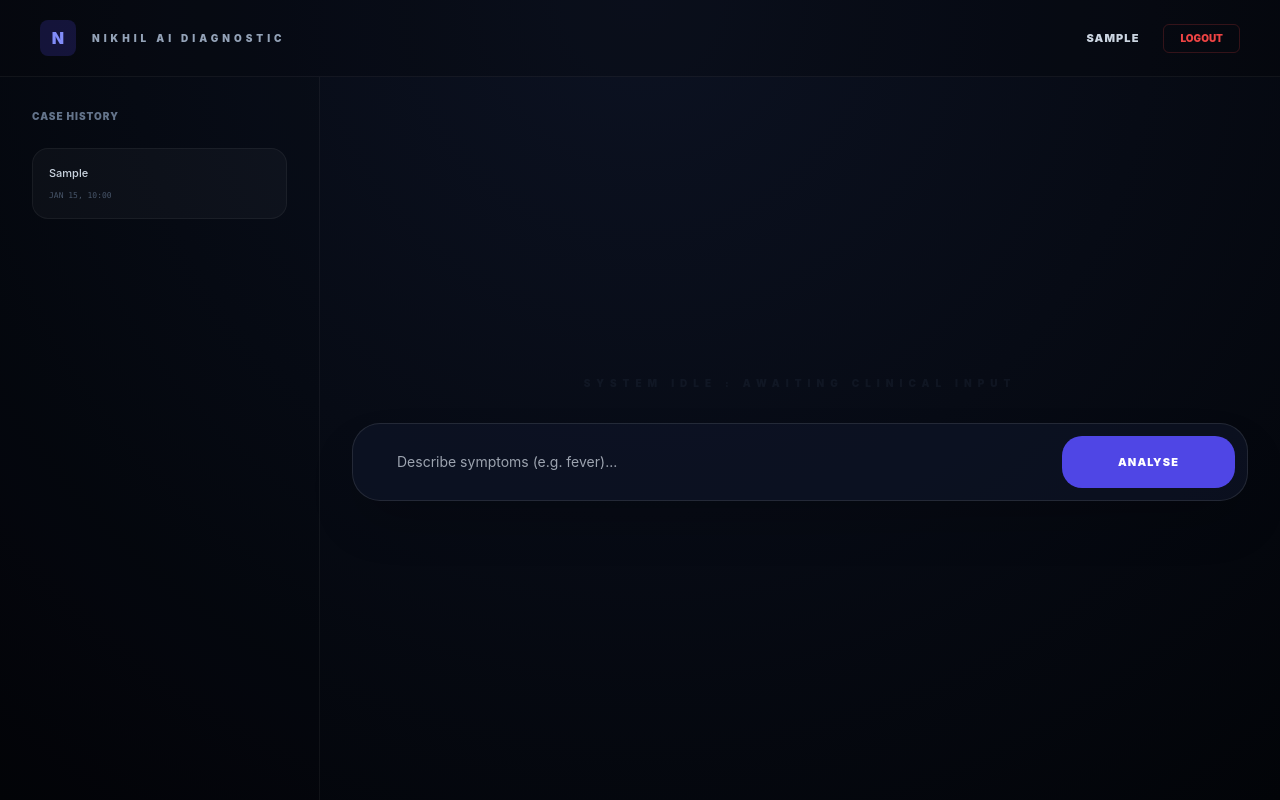
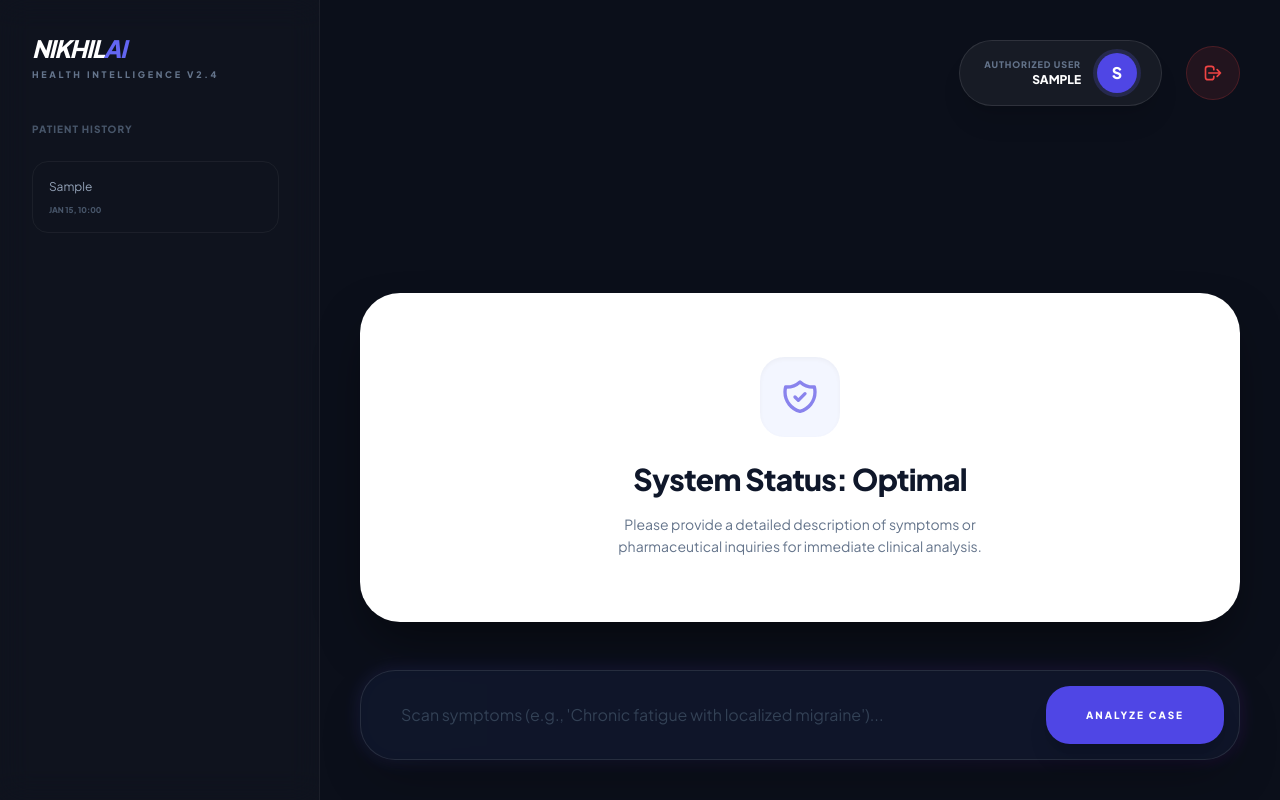
Before and after one commit to Nikhil-Raju/AI-Healthcare-Bot, a Django app: page /chat/ in a window 1280 px wide. Run offline with Django 4.2, Linux system fonts and the light colour scheme; a user stored in the database is signed in; tables that the repository leaves empty hold one stand-in row (values such as "Sample post"); some libraries are stand-ins or nearby versions.

Commit message:
Initial commit: Healthcare Bot (Removed Secrets)

```diff
--- a/HealthcareBot/urls.py
+++ b/HealthcareBot/urls.py
@@ -4,10 +4,10 @@ from bot_app import views
 
 urlpatterns = [
     path('admin/', admin.site.urls),
-    path('', views.login_view, name='login_home'),
+    path('', views.login_view, name='login_home'), # This matches name='login_home' in your error log
+    path('login/', views.login_view, name='login'),
     path('signup/', views.signup_view, name='signup'),
-    path('login/', views.login_view, name='login'), # Added slash
-    path('chat/', views.chat_view, name='chat'),   # Added slash
+    path('chat/', views.chat_view, name='chat'),
     path('logout/', views.logout_view, name='logout'),
     path('api/chat/', views.chat_api, name='chat_api'),
 ]
--- a/bot_app/templates/index.html
+++ b/bot_app/templates/index.html
@@ -2,104 +2,131 @@
 <html lang="en">
 <head>
     <meta charset="UTF-8">
-    <title>Nikhil AI | Executive Diagnostic</title>
+    <meta name="viewport" content="width=device-width, initial-scale=1.0">
+    <title>Nikhil AI | Health Intelligence</title>
     <script src="https://cdn.tailwindcss.com"></script>
+    <link href="https://fonts.googleapis.com/css2?family=Plus+Jakarta+Sans:wght@300;400;600;800&family=JetBrains+Mono&display=swap" rel="stylesheet">
     <style>
-        :root { --obsidian: #020408; }
-        body { background: radial-gradient(circle at top, #0c1222, var(--obsidian)); color: #f1f5f9; font-family: 'Inter', sans-serif; overflow: hidden; margin: 0; }
-        .health-board { background: #ffffff; color: #0f172a; border-radius: 28px; width: 95%; max-width: 1050px; height: 72vh; display: flex; flex-direction: column; overflow: hidden; animation: fadeIn 0.4s ease-out; }
-        .content-scroll { flex: 1; overflow-y: auto; padding: 40px; scrollbar-width: none; }
-        .fixed-footer { background: #f8fafc; border-top: 1px solid #e2e8f0; padding: 24px 40px; display: flex; justify-content: space-between; align-items: center; }
-        .history-card { background: rgba(255,255,255,0.03); border: 1px solid rgba(255,255,255,0.05); padding: 16px; border-radius: 16px; margin-bottom: 12px; }
-        @keyframes fadeIn { from { opacity: 0; transform: translateY(10px); } to { opacity: 1; transform: translateY(0); } }
+        :root { --accent: #6366f1; --bg: #0b0f1a; }
+        body { font-family: 'Plus Jakarta Sans', sans-serif; background-color: var(--bg); color: white; }
+        .glass-sidebar { background: rgba(255, 255, 255, 0.02); backdrop-filter: blur(15px); border-right: 1px solid rgba(255, 255, 255, 0.05); }
+        .clinical-card { background: white; border-radius: 2.5rem; color: #1e293b; box-shadow: 0 25px 50px -12px rgba(0, 0, 0, 0.5); transform-origin: bottom; animation: popIn 0.5s cubic-bezier(0.2, 0.8, 0.2, 1); }
+        @keyframes popIn { from { opacity: 0; transform: scale(0.95) translateY(20px); } to { opacity: 1; transform: scale(1) translateY(0); } }
+        .custom-scroll::-webkit-scrollbar { width: 4px; }
+        .custom-scroll::-webkit-scrollbar-thumb { background: #312e81; border-radius: 10px; }
+        .history-item { transition: all 0.4s cubic-bezier(0.4, 0, 0.2, 1); }
+        .history-item:hover { background: rgba(99, 102, 241, 0.1); border-color: var(--accent); transform: translateX(5px); }
     </style>
 </head>
-<body class="h-screen flex flex-col">
+<body class="h-screen flex overflow-hidden">
 
-    <header class="flex justify-between items-center px-10 py-5 border-b border-white/5 bg-black/20">
-        <div class="flex items-center gap-4">
-            <div class="w-9 h-9 rounded-lg bg-indigo-600/20 flex items-center justify-center font-black text-indigo-400">N</div>
-            <h1 class="text-[10px] font-black tracking-[4px] uppercase text-slate-400">Nikhil AI Diagnostic</h1>
+    <aside class="w-80 glass-sidebar flex flex-col p-8">
+        <div class="mb-10">
+            <h1 class="text-white font-extrabold text-2xl tracking-tighter italic">NIKHIL<span class="text-indigo-500">AI</span></h1>
+            <p class="text-[9px] text-slate-500 font-bold tracking-[0.3em] uppercase mt-1">Health Intelligence v2.4</p>
         </div>
-        <div class="flex items-center gap-6">
-            <span class="text-[11px] font-black text-slate-300 uppercase tracking-widest">{{ request.user.username }}</span>
-            <a href="{% url 'logout' %}" class="text-[10px] font-black text-red-500 border border-red-500/20 px-4 py-1.5 rounded-md uppercase">Logout</a>
+
+        <div class="flex-1 overflow-y-auto custom-scroll space-y-4 pr-2" id="history-list">
+            <h3 class="text-[10px] font-black text-slate-600 uppercase tracking-widest mb-6">Patient History</h3>
+            {% for entry in history %}
+            <div class="history-item p-4 rounded-2xl border border-white/5 cursor-pointer group bg-white/0" onclick="document.getElementById('u-in').value='{{ entry.query|escapejs }}'; executeAnalysis(event);">
+                <p class="text-[12px] text-slate-400 group-hover:text-white transition truncate">{{ entry.query }}</p>
+                <p class="text-[8px] text-slate-600 mt-2 uppercase font-bold">{{ entry.timestamp|date:"M d, H:i" }}</p>
+            </div>
+            {% empty %}
+            <div class="text-center py-10 text-[10px] text-slate-700 uppercase tracking-widest">No prior records</div>
+            {% endfor %}
         </div>
-    </header>
+    </aside>
 
-    <div class="flex-1 flex overflow-hidden">
-        <aside class="w-80 p-8 border-r border-white/5 bg-black/10 flex flex-col">
-            <span class="text-[10px] font-black text-slate-500 uppercase tracking-widest mb-6">Case History</span>
-            <div id="history-list" class="space-y-4 overflow-y-auto">
-                {% for item in history %}
-                <div class="history-card">
-                    <p class="text-[11px] text-slate-300 truncate font-medium">{{ item.query }}</p>
-                    <p class="text-[8px] text-slate-600 mt-2 font-mono uppercase">{{ item.timestamp|date:"M d, H:i" }}</p>
+    <main class="flex-1 flex flex-col p-10 relative">
+
+        <nav class="absolute top-10 right-10 flex items-center gap-6 z-50">
+            <div class="flex items-center gap-4 bg-white/5 px-6 py-3 rounded-full border border-white/10 shadow-xl">
+                <div class="flex flex-col text-right">
+                    <span class="text-[9px] text-slate-500 font-bold uppercase tracking-widest">Authorized User</span>
+                    <span class="text-xs font-extrabold text-white">{{ user.username|upper }}</span>
                 </div>
-                {% endfor %}
+                <div class="w-10 h-10 rounded-full bg-indigo-600 flex items-center justify-center font-black text-white ring-4 ring-indigo-500/20">
+                    {{ user.username|slice:":1"|upper }}
+                </div>
             </div>
-        </aside>
+            <a href="{% url 'logout' %}" title="Terminate Session" class="bg-red-500/10 p-4 rounded-full border border-red-500/20 hover:bg-red-500/20 transition group">
+                <svg class="w-5 h-5 text-red-500" fill="none" stroke="currentColor" viewBox="0 0 24 24"><path stroke-linecap="round" stroke-linejoin="round" stroke-width="2" d="M17 16l4-4m0 0l-4-4m4 4H7m6 4v1a3 3 0 01-3 3H6a3 3 0 01-3-3V7a3 3 0 013-3h4a3 3 0 013 3v1"></path></svg>
+            </a>
+        </nav>
 
-        <main class="flex-1 flex flex-col items-center justify-center p-8">
-            <div id="board-container" class="w-full flex justify-center items-center">
-                <div class="text-slate-700 text-[10px] font-black tracking-[6px] opacity-20 uppercase">System Idle : Awaiting Clinical Input</div>
+        <div class="max-w-4xl w-full mx-auto h-full flex flex-col gap-8">
+
+            <div id="board-container" class="flex-1 flex flex-col justify-end pb-4">
+                <div class="clinical-card p-16 text-center">
+                    <div class="w-20 h-20 bg-indigo-50 rounded-3xl flex items-center justify-center mx-auto mb-6 shadow-inner animate-pulse">
+                        <svg class="w-10 h-10 text-indigo-600" fill="none" stroke="currentColor" viewBox="0 0 24 24"><path stroke-linecap="round" stroke-linejoin="round" stroke-width="2" d="M9 12l2 2 4-4m5.618-4.016A11.955 11.955 0 0112 2.944a11.955 11.955 0 01-8.618 3.04A12.02 12.02 0 003 9c0 5.591 3.824 10.29 9 11.622 5.176-1.332 9-6.03 9-11.622 0-1.042-.133-2.052-.382-3.016z"></path></svg>
+                    </div>
+                    <h2 class="text-3xl font-extrabold text-slate-900 tracking-tight">System Status: Optimal</h2>
+                    <p class="text-slate-500 mt-4 text-sm max-w-sm mx-auto font-medium leading-relaxed">Please provide a detailed description of symptoms or pharmaceutical inquiries for immediate clinical analysis.</p>
+                </div>
             </div>
 
-            <div class="w-full max-w-4xl mt-8">
-                <form onsubmit="executeAnalysis(event)" class="flex gap-4 bg-slate-900/60 border border-white/10 p-3 rounded-[28px] shadow-2xl">
-                    <input id="u-in" autocomplete="off" type="text" placeholder="Describe symptoms (e.g. fever)..." class="flex-1 bg-transparent px-8 py-4 outline-none text-sm text-white">
-                    <button type="submit" class="bg-indigo-600 px-14 py-4 rounded-[20px] font-black text-[11px] text-white uppercase tracking-widest">Analyse</button>
+            <div class="relative group">
+                <div class="absolute -inset-1 bg-gradient-to-r from-indigo-500 to-purple-600 rounded-[2.5rem] blur opacity-10 group-hover:opacity-25 transition duration-1000"></div>
+                <form onsubmit="executeAnalysis(event)" class="relative">
+                    {% csrf_token %}
+                    <input type="text" id="u-in" placeholder="Scan symptoms (e.g., 'Chronic fatigue with localized migraine')..."
+                        class="w-full bg-slate-900/90 border border-white/10 text-white py-8 px-10 rounded-[2.2rem] focus:outline-none focus:ring-4 focus:ring-indigo-500/20 transition-all text-base placeholder:text-slate-700 shadow-2xl">
+                    <button type="submit" class="absolute right-4 top-4 bottom-4 bg-indigo-600 hover:bg-indigo-500 text-white px-10 rounded-3xl font-black uppercase text-[10px] tracking-[0.2em] transition-all active:scale-95 shadow-xl">
+                        Analyze Case
+                    </button>
                 </form>
             </div>
-        </main>
-    </div>
+        </div>
+    </main>
 
     <script>
         async function executeAnalysis(event) {
             event.preventDefault();
             const input = document.getElementById('u-in');
             const board = document.getElementById('board-container');
-            const historyList = document.getElementById('history-list');
             const val = input.value.trim();
-
             if(!val) return;
 
-            // FIX: Corrected date options to prevent RangeError crash
-            const now = new Date();
-            const timestamp = now.toLocaleString('en-US', { month: 'short', day: '2-digit', hour: '2-digit', minute: '2-digit', hour12: false });
-
-            // Add to UI history sidebar immediately
-            const historyItem = document.createElement('div');
-            historyItem.className = 'history-card';
-            historyItem.innerHTML = `<p class="text-[11px] text-slate-300 truncate font-medium">${val}</p><p class="text-[8px] text-slate-600 mt-2 font-mono uppercase">${timestamp}</p>`;
-            historyList.prepend(historyItem);
-
-            input.value = '';
-            board.innerHTML = `<div class="animate-pulse text-indigo-400 text-[10px] font-black tracking-[4px]">CONNECTING TO NEXUS CORE...</div>`;
+            // Loading State
+            board.innerHTML = `
+                <div class="clinical-card p-20 flex flex-col items-center justify-center">
+                    <div class="flex space-x-2">
+                        <div class="w-3 h-3 bg-indigo-600 rounded-full animate-bounce"></div>
+                        <div class="w-3 h-3 bg-indigo-600 rounded-full animate-bounce [animation-delay:-0.3s]"></div>
+                        <div class="w-3 h-3 bg-indigo-600 rounded-full animate-bounce [animation-delay:-0.5s]"></div>
+                    </div>
+                    <p class="mt-8 text-[10px] font-black text-slate-400 uppercase tracking-[0.4em]">Processing Diagnostic Protocol...</p>
+                </div>`;
 
             try {
-                // UPDATED PATH: Matches your urls.py path('api/chat/', ...)
                 const response = await fetch(`/api/chat/?text=${encodeURIComponent(val)}`);
-                if (!response.ok) throw new Error('Endpoint not found');
                 const data = await response.json();
 
+                // Professional Clinical Report UI
                 board.innerHTML = `
-                <div class="health-board text-left">
-                    <div class="p-8 border-b border-slate-100 flex justify-between items-center bg-slate-50/50">
-                        <h2 class="text-xl font-black text-slate-900 tracking-tight">Executive Health Strategy</h2>
+                <div class="clinical-card flex flex-col max-h-[600px] overflow-hidden">
+                    <div class="p-8 border-b border-slate-100 bg-slate-50/50 flex justify-between items-center">
+                        <div>
+                            <h2 class="text-xl font-extrabold text-slate-900 tracking-tight italic">Nikhil AI Intelligence Report</h2>
+                            <p class="text-[9px] text-slate-400 font-bold uppercase mt-1 tracking-widest">Case ID: #${Math.floor(1000 + Math.random() * 9000)} • Clinically Screened</p>
+                        </div>
+                        <div class="w-3 h-3 rounded-full ${data.is_health ? 'bg-emerald-500' : 'bg-amber-500'} animate-pulse shadow-[0_0_10px_rgba(16,185,129,0.5)]"></div>
                     </div>
-                    <div class="content-scroll">
-                        <div class="prose prose-slate text-sm text-slate-600">
-                            ${data.reply.replace(/\n/g, '<br>')}
-                        </div>
+                    <div class="flex-1 overflow-y-auto p-10 text-slate-600 leading-relaxed text-sm custom-scroll">
+                        ${data.reply.replace(/\n/g, '<br>')}
                     </div>
-                    <div class="fixed-footer">
-                        <a href="${data.h_link}" target="_blank" class="bg-indigo-600 text-white text-[10px] px-8 py-3.5 rounded-xl font-black uppercase tracking-widest hover:bg-indigo-700 transition">Nearby Hospitals</a>
-                        <a href="${data.p_link}" target="_blank" class="bg-white border border-slate-200 text-slate-900 text-[10px] px-8 py-3.5 rounded-xl font-black uppercase tracking-widest hover:bg-slate-50 transition">Order Medicine</a>
-                    </div>
+                    ${data.is_health ? `
+                    <div class="p-8 border-t flex gap-4 bg-white shadow-inner">
+                        <a href="${data.h_link}" target="_blank" class="flex-1 bg-slate-900 text-white text-[10px] py-5 rounded-2xl font-black uppercase tracking-widest text-center hover:bg-black transition shadow-lg">View Medical Centers</a>
+                        <a href="${data.p_link}" target="_blank" class="flex-1 bg-indigo-600 text-white text-[10px] py-5 rounded-2xl font-black uppercase tracking-widest text-center hover:bg-indigo-700 transition shadow-lg">Pharmacy Resources</a>
+                    </div>` : ''}
                 </div>`;
+                input.value = '';
             } catch (error) {
-                board.innerHTML = `<div class="text-red-500 font-black text-[10px]">BACKEND ERROR: Verify Python server is on port 8000.</div>`;
+                board.innerHTML = `<div class="clinical-card p-12 text-red-500 font-black uppercase tracking-widest text-center">System Offline: Connection Interrupted</div>`;
             }
         }
     </script>
--- a/bot_app/views.py
+++ b/bot_app/views.py
@@ -1,16 +1,19 @@
+import os
+import urllib.parse
 from django.shortcuts import render, redirect
 from django.contrib.auth.models import User
 from django.contrib.auth import authenticate, login, logout
 from django.contrib import messages
 from django.http import JsonResponse
 from openai import OpenAI
-import urllib.parse
+from dotenv import load_dotenv
 from .models import SearchHistory
 
-# Initialize OpenAI Client - FIXED SYNTAX
-client = OpenAI(
-    api_key="your api key"
-)
+# Load variables from the .env file
+load_dotenv()
+
+# Securely fetch key from environment
+client = OpenAI(api_key=os.getenv("OPENAI_API_KEY"))
 
 def signup_view(request):
     if request.method == "POST":
@@ -36,35 +39,39 @@ def login_view(request):
 def chat_view(request):
     if not request.user.is_authenticated:
         return redirect('login')
-    # Fixed: Filter history by the logged-in user
     history = SearchHistory.objects.filter(user=request.user).order_by('-timestamp')
     return render(request, 'index.html', {'history': history})
 
 def chat_api(request):
     query = request.GET.get('text', '')
     if not query:
-        return JsonResponse({'reply': 'No input provided.'})
+        return JsonResponse({'reply': 'Awaiting input...', 'is_health': False})
+
     try:
+        # Start of the diagnostic logic
         response = client.chat.completions.create(
             model="gpt-4o-mini",
             messages=[
-                {"role": "system", "content": "You are Nexus Health AI. Provide symptoms, medications in **bold**, and a professional disclaimer."},
+                {"role": "system", "content": "You are Nikhil AI: Health Intelligence Core. Provide professional analysis."},
                 {"role": "user", "content": query}
             ]
         )
         reply = response.choices[0].message.content
 
-        # Save search to database
+        # Save record to database
         SearchHistory.objects.create(user=request.user, query=query, ai_response=reply)
+        q = urllib.parse.quote(query)
 
-        q = urllib.parse.quote(query)
         return JsonResponse({
             'reply': reply,
-            'h_link': f"https://www.google.com/maps/search/{q}+hospital+near+me",
+            'is_health': True,
+            'h_link': f"https://www.google.com/maps/search/{q}+hospital",
             'p_link': f"https://www.1mg.com/search/all?name={q}"
         })
+
     except Exception as e:
-        return JsonResponse({'reply': f"Nexus Core Error: {str(e)}"})
+        # This block was likely missing or misaligned, causing your error
+        return JsonResponse({'reply': f"Diagnostic Interrupt: {str(e)}", 'is_health': False})
 
 def logout_view(request):
     logout(request)
```
